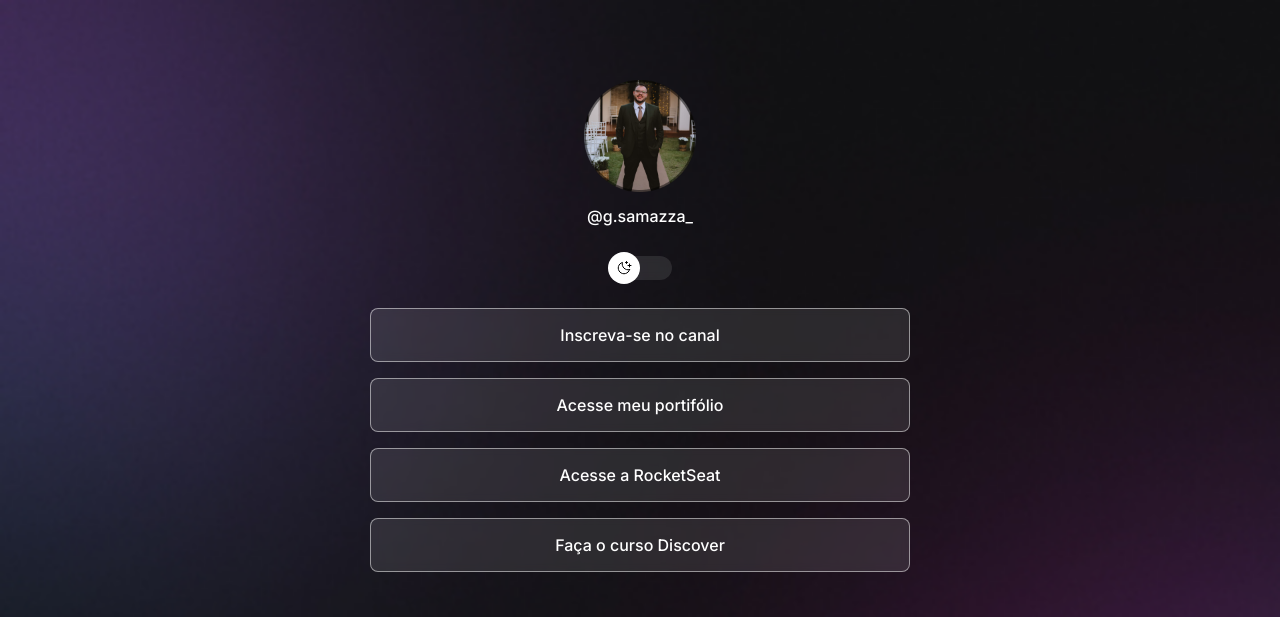
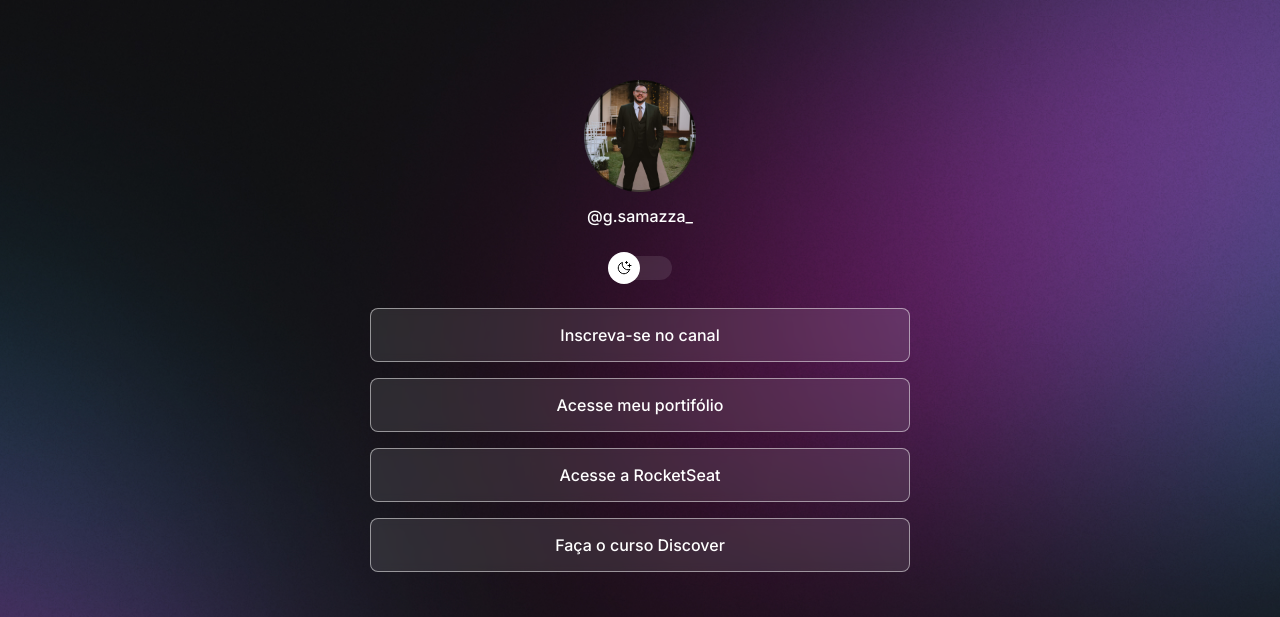
Before and after one commit to GSSamazza/Dev-Links, a plain HTML site: page index.html in a window 1280 px wide. Shown: the top 617 px of the page. Drawn offline with nearby package versions, Linux system fonts and the light colour scheme.

Commit message:
change background based on media queries.

```diff
--- a/style.css
+++ b/style.css
@@ -34,6 +34,7 @@ body {
   /*background: color - image - repeat - position/size */
 
   background: var(--bg-url) no-repeat top center/cover;
+  height: 100vh;
 }
 
 body * {
@@ -167,3 +168,15 @@ footer {
   text-align: center;
   font-size: 14px;
 }
+
+
+/* media queries */
+@media (min-width: 700px) {
+  :root {
+    --bg-url: url(./assets/bg-desktop.jpg);
+  }
+
+  .light {
+    --bg-url: url(./assests/bg-desktop-light.jpg);
+  }
+}
```
